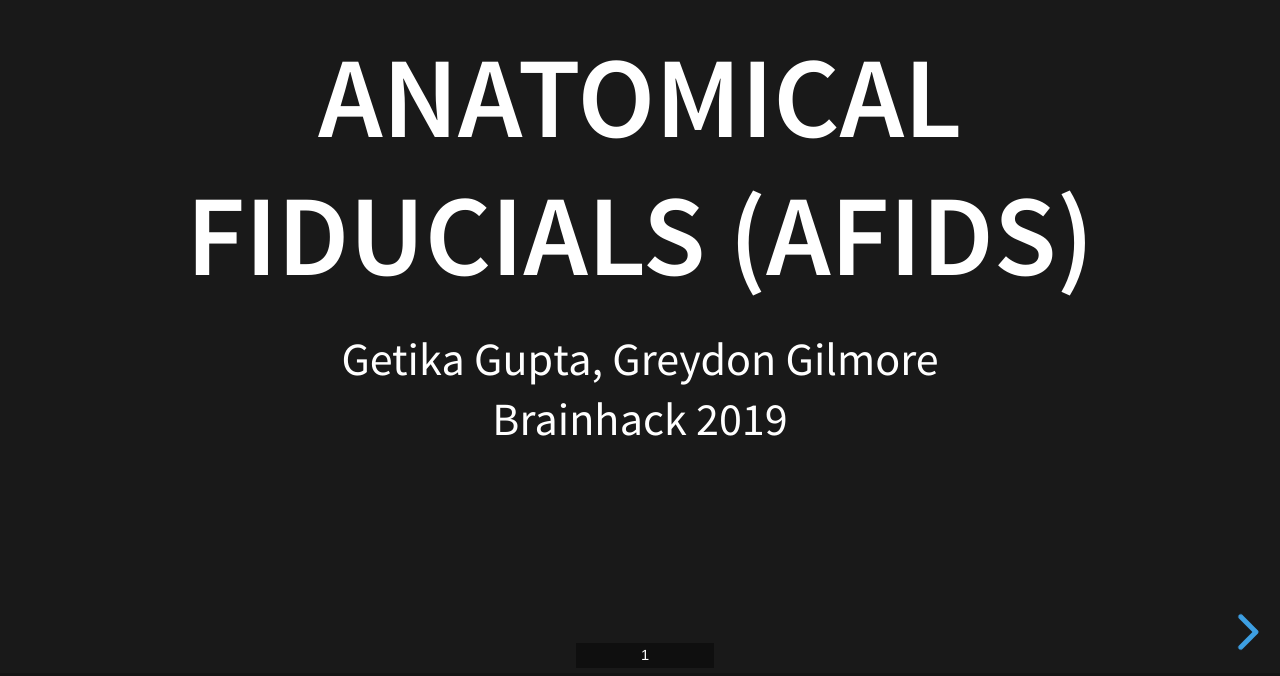
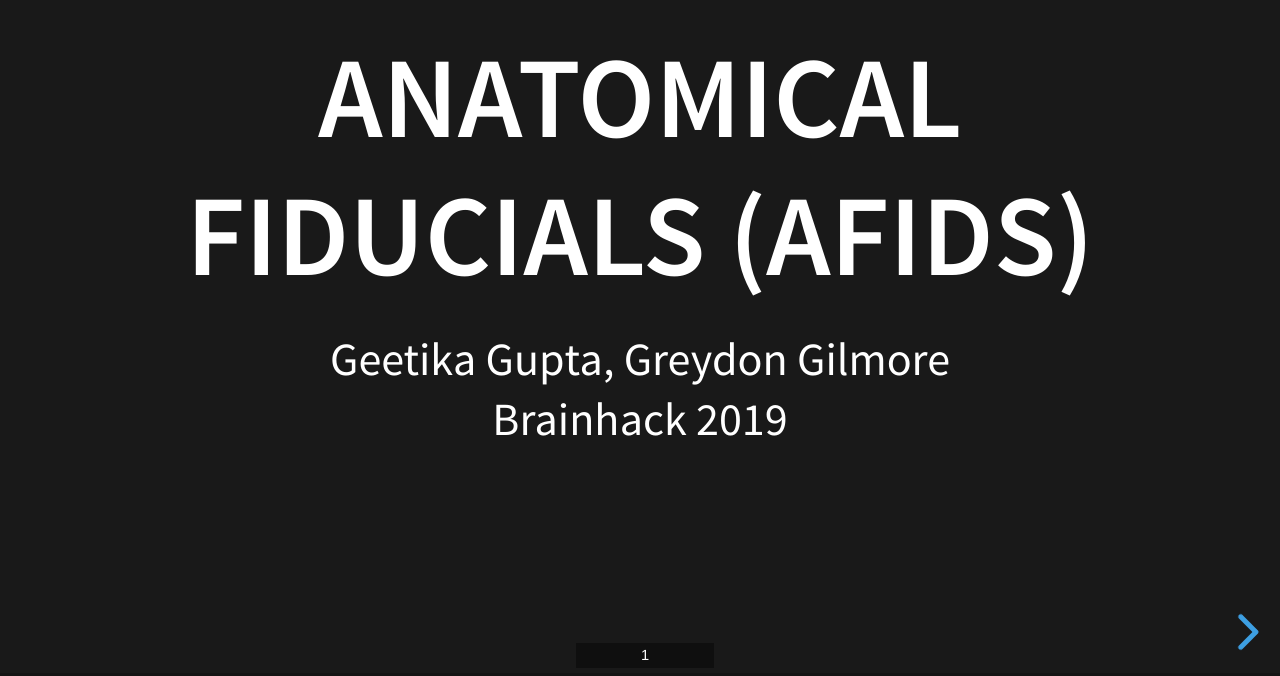
Before and after one commit to greydongilmore/afids_brainhack2019, a website: page presentation/index.html in a window 1280 px wide. Shown: the part 124-800 px from the top of the page. Drawn offline with nearby package versions, Linux system fonts and the light colour scheme; some packages are replaced by stand-ins of ours.

Commit message:
Update index.html

```diff
--- a/presentation/index.html
+++ b/presentation/index.html
@@ -99,7 +99,7 @@
 					<br><br>
 					<h1> Anatomical Fiducials (AFIDS)</h1>
 					<p>
-						<medium>Getika Gupta, Greydon Gilmore</medium>
+						<medium>Geetika Gupta, Greydon Gilmore</medium>
 						<br>
 						<medium>Brainhack 2019</medium>
 					</p>
```
